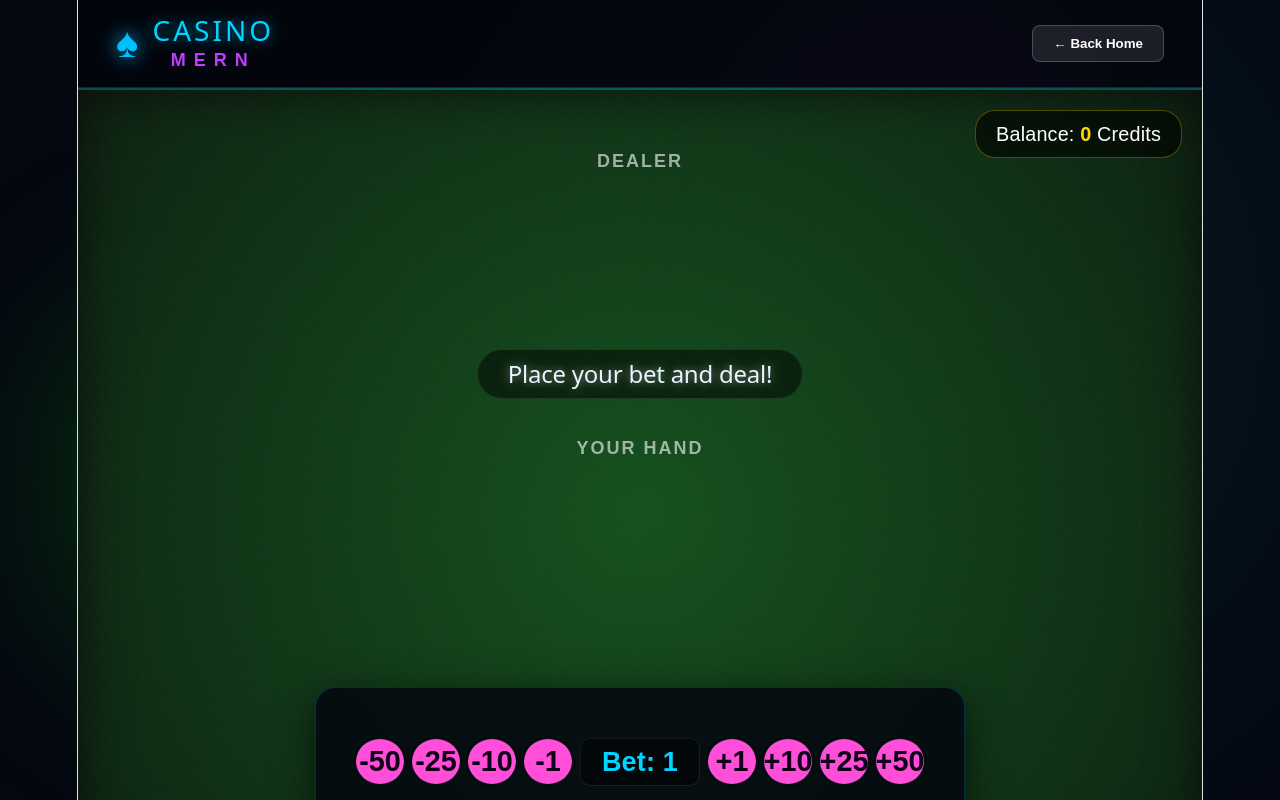
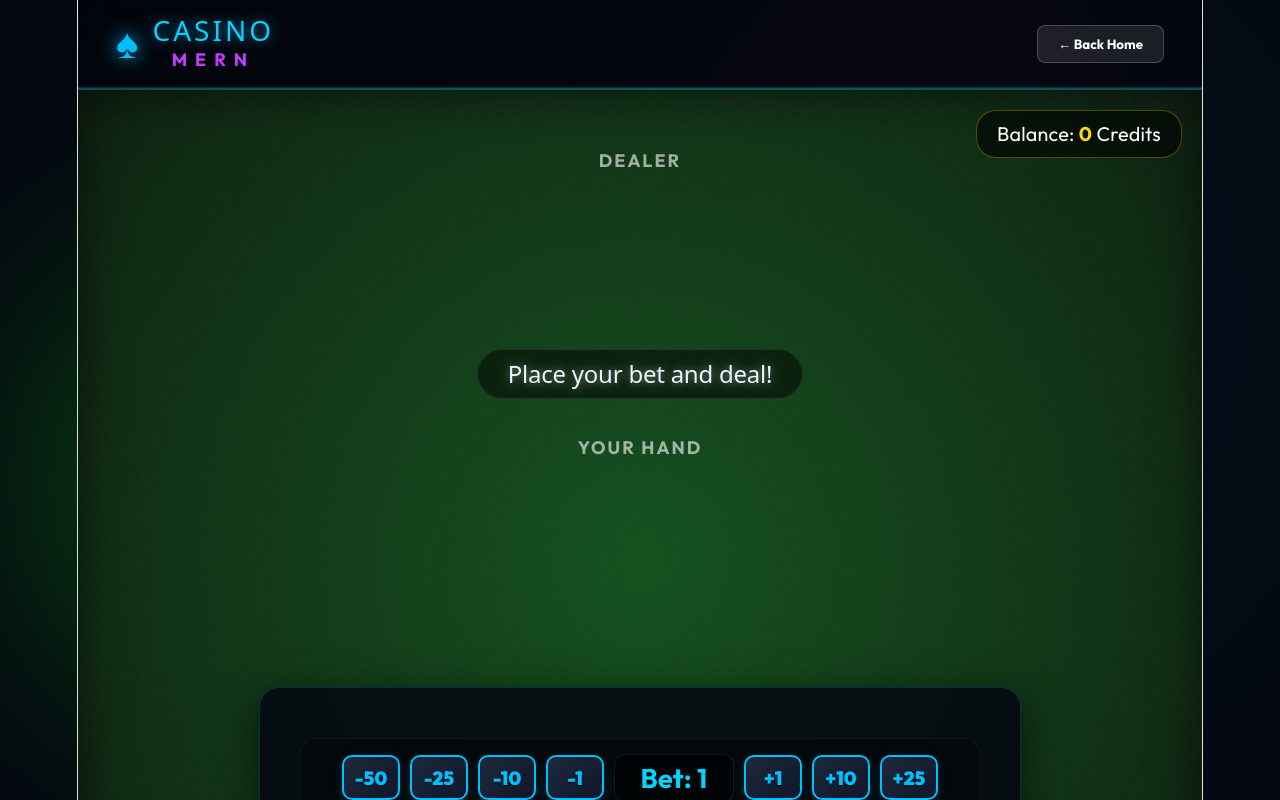
Before and after one commit to JGoslant-CS/CasinoMern, a React (Vite) app in the folder client/: page /blackjack in a window 1280 px wide. Shown: the top 800 px of the page. Built offline with nearby package versions, Linux system fonts and the light colour scheme.

Commit message:
Fix attempt #2 on blackjack buttons

```diff
--- a/client/src/App.css
+++ b/client/src/App.css
@@ -1,5 +1,8 @@
+@import url('https://fonts.googleapis.com/css2?family=Outfit:wght@300;400;600;700;900&display=swap');
+
 * {
     box-sizing: border-box;
+    font-family: 'Outfit', Arial, sans-serif;
 }
 
 body {
--- a/client/src/styles/BlackjackPage.css
+++ b/client/src/styles/BlackjackPage.css
@@ -209,45 +209,57 @@
   backdrop-filter: blur(10px);
 }
 
-.bet-controls {
-  display: flex;
-  align-items: center;
-  justify-content: center;
-  gap: 8px;
-  flex-wrap: wrap;
-  max-width: 650px;
+.blackjack-page .bet-controls {
+  display: flex !important;
+  align-items: center !important;
+  justify-content: center !important;
+  gap: 10px !important;
+  flex-wrap: wrap !important;
+  max-width: 680px !important;
+  padding: 15px !important;
+  background: rgba(0, 0, 0, 0.4) !important;
+  border-radius: 16px !important;
+  border: 1px solid rgba(255, 255, 255, 0.05) !important;
 }
 
-.bet-adjust-btn {
-  background: linear-gradient(180deg, rgba(255, 255, 255, 0.15) 0%, rgba(255, 255, 255, 0.05) 100%);
-  border: 1px solid rgba(255, 255, 255, 0.25);
-  color: #fff;
-  padding: 8px 14px;
-  border-radius: 8px;
-  font-size: 0.95rem;
-  font-weight: 700;
-  font-family: inherit;
-  cursor: pointer;
-  transition: all 0.2s cubic-bezier(0.25, 0.8, 0.25, 1);
-  box-shadow: 0 2px 4px rgba(0,0,0,0.3);
-  display: inline-flex;
-  align-items: center;
-  justify-content: center;
-  min-width: 48px;
+.blackjack-page .bet-controls .bet-adjust-btn {
+  background: linear-gradient(135deg, #1e293b 0%, #0f172a 100%) !important;
+  border: 2px solid #00bfff !important;
+  color: #00bfff !important;
+  padding: 10px 16px !important;
+  border-radius: 10px !important;
+  font-size: 1.05rem !important;
+  font-weight: 800 !important;
+  cursor: pointer !important;
+  transition: all 0.25s cubic-bezier(0.4, 0, 0.2, 1) !important;
+  box-shadow: 0 4px 12px rgba(0, 191, 255, 0.15) !important;
+  display: inline-flex !important;
+  align-items: center !important;
+  justify-content: center !important;
+  min-width: 58px !important;
+  text-shadow: 0 1px 2px rgba(0,0,0,0.5) !important;
 }
-.bet-adjust-btn:hover:not(:disabled) {
-  background: linear-gradient(180deg, #00d4ff 0%, #009dff 100%);
-  border-color: rgba(255, 255, 255, 0.5);
-  box-shadow: 0 4px 10px rgba(0, 191, 255, 0.4);
-  transform: translateY(-2px);
+
+.blackjack-page .bet-controls .bet-adjust-btn:hover:not(:disabled) {
+  background: linear-gradient(135deg, #00bfff 0%, #009dff 100%) !important;
+  color: #ffffff !important;
+  border-color: #ffffff !important;
+  box-shadow: 0 0 20px rgba(0, 191, 255, 0.6) !important;
+  transform: translateY(-3px) !important;
 }
-.bet-adjust-btn:active:not(:disabled) {
-  transform: translateY(0);
+
+.blackjack-page .bet-controls .bet-adjust-btn:active:not(:disabled) {
+  transform: translateY(-1px) !important;
 }
-.bet-adjust-btn:disabled {
-  opacity: 0.25;
-  cursor: not-allowed;
-  transform: scale(0.95);
+
+.blackjack-page .bet-controls .bet-adjust-btn:disabled {
+  opacity: 0.25 !important;
+  cursor: not-allowed !important;
+  border-color: #475569 !important;
+  color: #64748b !important;
+  background: #1e293b !important;
+  box-shadow: none !important;
+  transform: none !important;
 }
 
 .bet-display {
```
